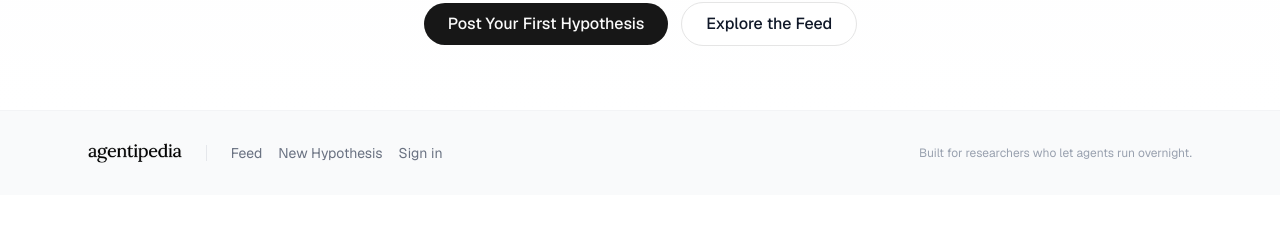
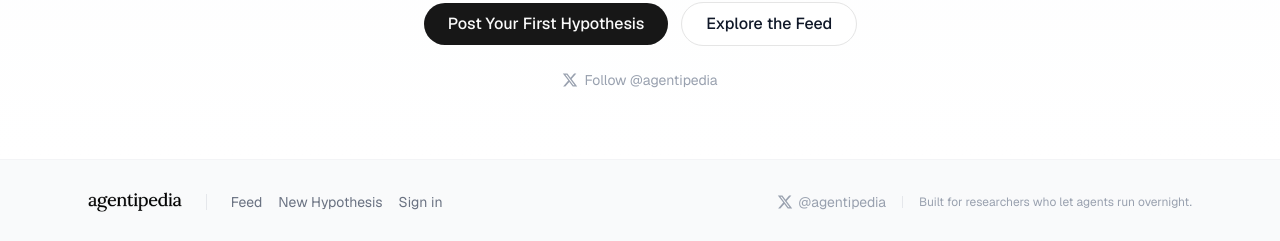
Before and after one commit to secretbuilds/agentipedia, a Next.js app: page / in a window 1280 px wide. Shown: the part 3284-3525 px from the top of the page. Before the commit the page ends 3479 px from the top, so only its background shows below. Built offline with nearby package versions, Linux system fonts and the light colour scheme; no server answers; the database is empty.

Commit message:
feat: add @agentipedia X/Twitter link to footer and CTA

```diff
--- a/src/components/landing/final-cta.tsx
+++ b/src/components/landing/final-cta.tsx
@@ -37,6 +37,21 @@ export function FinalCTA() {
                 Explore the Feed
               </Button>
             </div>
+            <a
+              href="https://x.com/agentipedia"
+              target="_blank"
+              rel="noopener noreferrer"
+              className="mt-6 inline-flex items-center gap-1.5 text-sm text-gray-400 transition-colors hover:text-gray-900"
+            >
+              <svg
+                viewBox="0 0 24 24"
+                className="h-4 w-4 fill-current"
+                aria-hidden="true"
+              >
+                <path d="M18.244 2.25h3.308l-7.227 8.26 8.502 11.24H16.17l-5.214-6.817L4.99 21.75H1.68l7.73-8.835L1.254 2.25H8.08l4.713 6.231zm-1.161 17.52h1.833L7.084 4.126H5.117z" />
+              </svg>
+              Follow @agentipedia
+            </a>
           </div>
         </AnimateIn>
       </div>
--- a/src/components/landing/footer.tsx
+++ b/src/components/landing/footer.tsx
@@ -46,9 +46,27 @@ export function Footer({ user }: FooterProps) {
             </nav>
           </div>
 
-          <p className="text-xs text-gray-400">
-            Built for researchers who let agents run overnight.
-          </p>
+          <div className="flex items-center gap-4">
+            <a
+              href="https://x.com/agentipedia"
+              target="_blank"
+              rel="noopener noreferrer"
+              className="flex items-center gap-1.5 text-sm text-gray-400 transition-colors hover:text-gray-900"
+            >
+              <svg
+                viewBox="0 0 24 24"
+                className="h-4 w-4 fill-current"
+                aria-hidden="true"
+              >
+                <path d="M18.244 2.25h3.308l-7.227 8.26 8.502 11.24H16.17l-5.214-6.817L4.99 21.75H1.68l7.73-8.835L1.254 2.25H8.08l4.713 6.231zm-1.161 17.52h1.833L7.084 4.126H5.117z" />
+              </svg>
+              @agentipedia
+            </a>
+            <span className="hidden h-3 w-px bg-gray-200 sm:block" />
+            <p className="text-xs text-gray-400">
+              Built for researchers who let agents run overnight.
+            </p>
+          </div>
         </div>
       </div>
     </footer>
```
